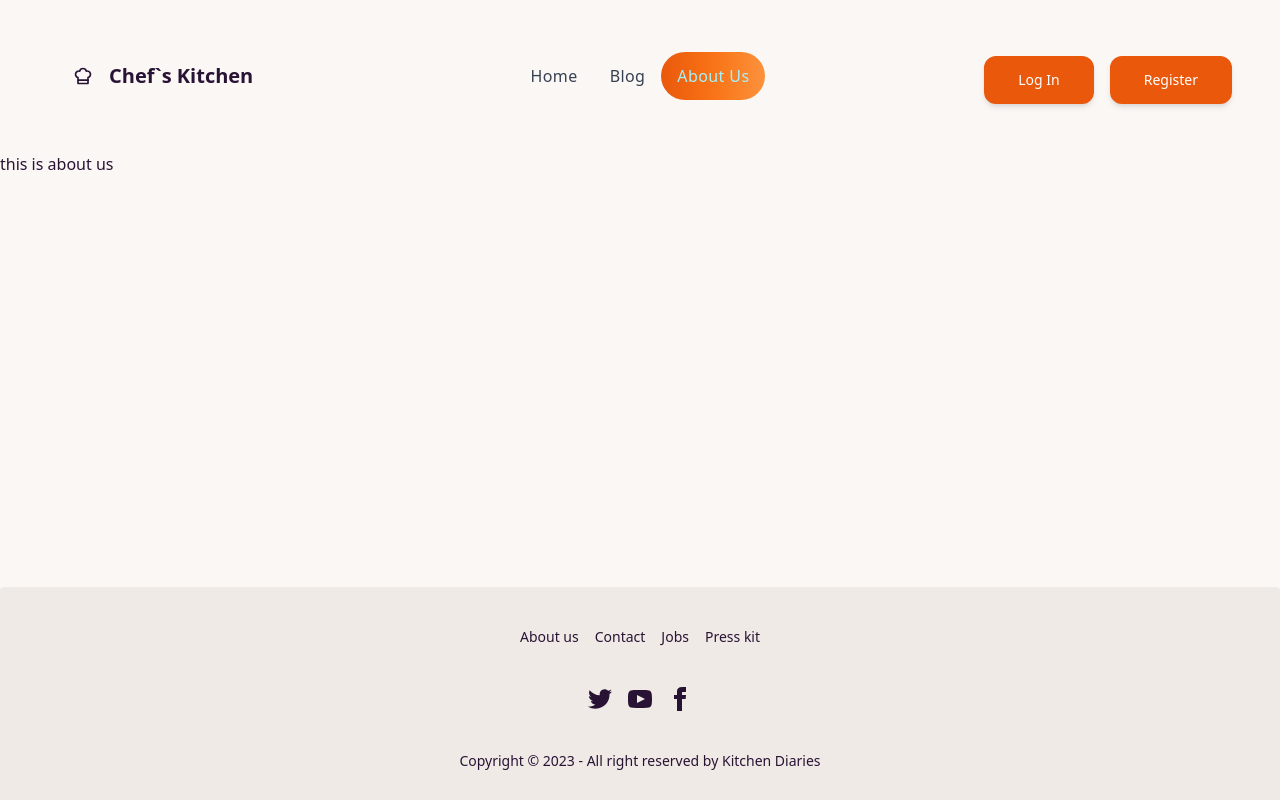
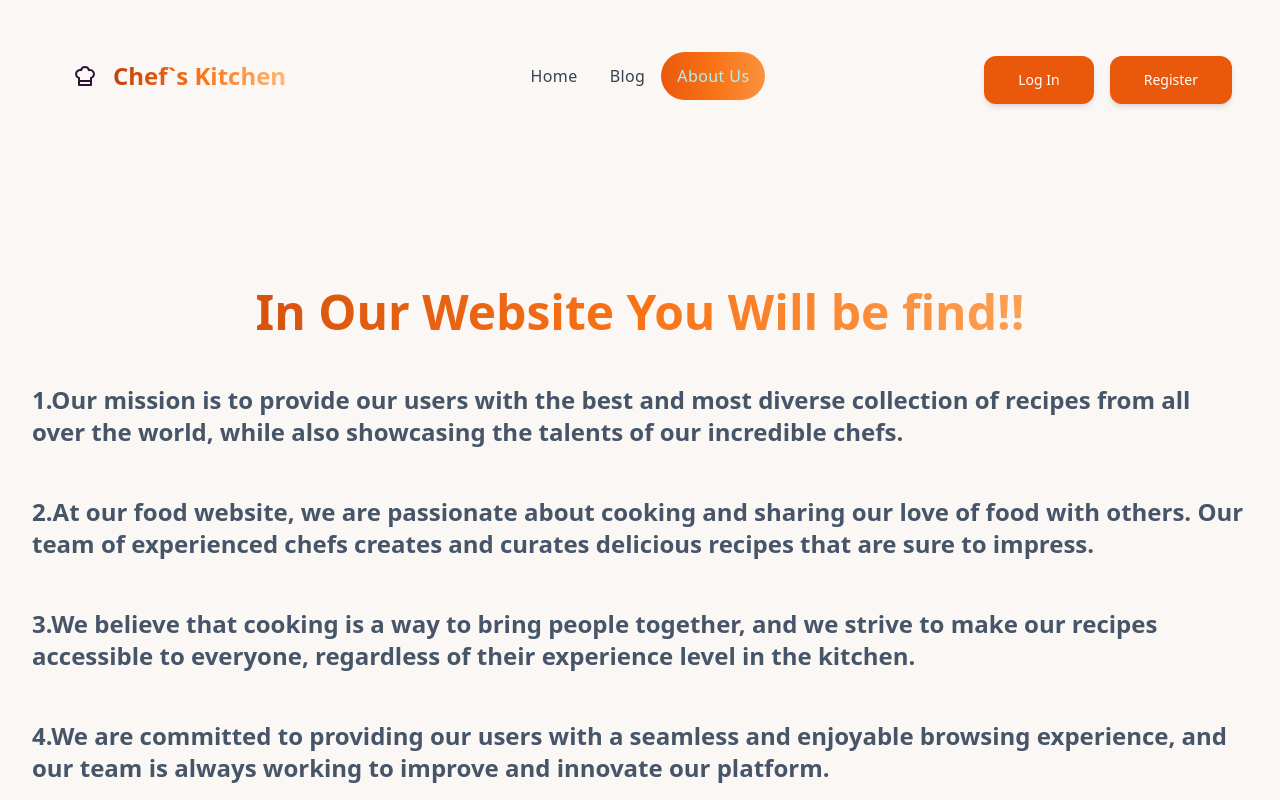
Before and after one commit to JonaiedHasan/Chefs-Kitchen, a React (Vite) app: page /about-us in a window 1280 px wide. Shown: the top 800 px of the page. Built offline with nearby package versions, Linux system fonts and the light colour scheme; no server answers.

Commit message:
set the about us page

```diff
--- a/src/components/AboutUs.jsx
+++ b/src/components/AboutUs.jsx
@@ -3,8 +3,19 @@ import React from 'react';
 
 const AboutUs = () => {
     return (
-        <div>
-            this is about us
+        <div className='my-container'>
+            <p className="text-center text-color text-5xl font-semibold mt-24 mb-4">
+                In Our Website You Will be find!!
+            </p>
+            <div>
+                <p className="text-2xl font-semibold text-slate-600 mt-12 mb-12">1.Our mission is to provide our users with the best and most diverse collection of recipes from all over the world, while also showcasing the talents of our incredible chefs.</p>
+
+                <p className="text-2xl font-semibold text-slate-600 mt-12 mb-12">2.At our food website, we are passionate about cooking and sharing our love of food with others. Our team of experienced chefs creates and curates delicious recipes that are sure to impress.</p>
+                <p className="text-2xl font-semibold text-slate-600 mt-12 mb-12">3.We believe that cooking is a way to bring people together, and we strive to make our recipes accessible to everyone, regardless of their experience level in the kitchen.</p>
+                <p className="text-2xl font-semibold text-slate-600 mt-12 mb-12">4.We are committed to providing our users with a seamless and enjoyable browsing experience, and our team is always working to improve and innovate our platform.</p>
+                <p className="text-2xl font-semibold text-slate-600 mt-12 mb-12">5.Our website is dedicated to promoting healthy and sustainable eating habits, and we work with chefs who share this vision to create recipes that are both nutritious and delicious.</p>
+                <p className="text-2xl text-center font-semibold text-slate-600 mt-12 mb-12">Thanks for stay with us.</p>
+            </div>
         </div>
     );
 };
--- a/src/components/Header.jsx
+++ b/src/components/Header.jsx
@@ -70,10 +70,10 @@ const Header = () => {
               </li>
             </ul>
           </div>
-          <Link to="/" className="btn btn-ghost normal-case text-xl">
+          <Link to="/" className="btn btn-ghost normal-case text-2xl">
             {" "}
-            <TbChefHat className="mx-4" />
-            Chef`s Kitchen{" "}
+            <TbChefHat className="mx-4 " />
+            <p className="text-color">Chef`s Kitchen</p> {" "}
           </Link>
         </div>
         <div className="navbar-center hidden lg:flex">
```
Also changed, not shown: 1 other file (tests, documents, lock files or other folders).
